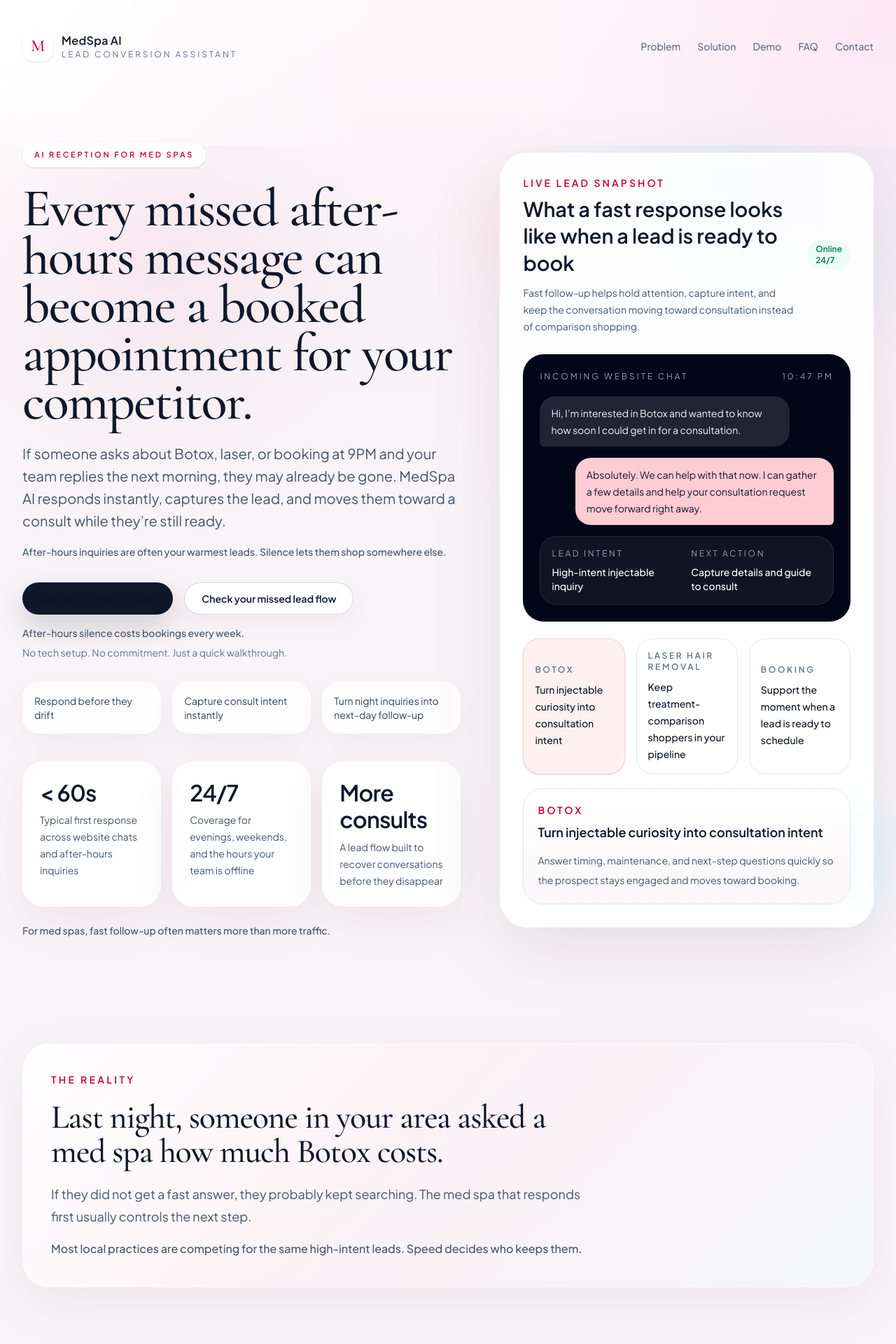
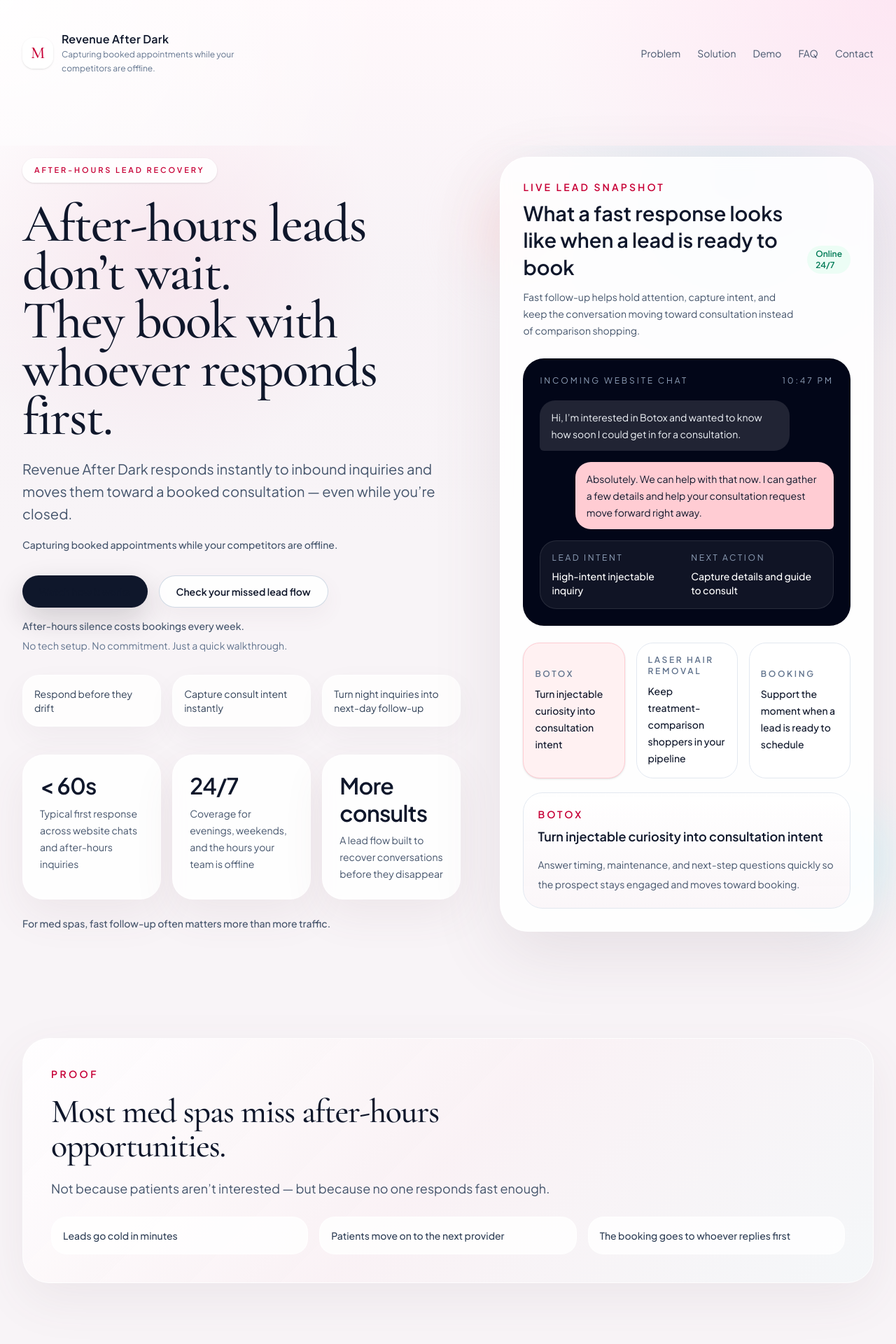
Before and after one commit to tryshone-dev/lead-system-site, a React (Vite) app: page / in a window 1280 px wide. Shown: the top 1920 px of the page at 70% size. Built offline with nearby package versions, Linux system fonts and the light colour scheme.

Commit message:
Update Revenue After Dark landing copy

```diff
--- a/index.html
+++ b/index.html
@@ -3,10 +3,10 @@
   <head>
     <meta charset="UTF-8" />
     <meta name="viewport" content="width=device-width, initial-scale=1.0" />
-    <title>MedSpa AI | Instant Lead Replies for Med Spas</title>
+    <title>Revenue After Dark | After-Hours Lead Recovery for Med Spas</title>
     <meta
       name="description"
-      content="MedSpa AI helps med spas respond instantly to inquiries, capture leads, and support more booked appointments."
+      content="Revenue After Dark helps med spas capture booked appointments while competitors are offline with after-hours lead recovery."
     />
     <link rel="preconnect" href="https://fonts.googleapis.com" />
     <link rel="preconnect" href="https://fonts.gstatic.com" crossorigin />
--- a/src/App.jsx
+++ b/src/App.jsx
@@ -53,21 +53,28 @@ const proofPoints = [
 const workflow = [
   {
     step: "1",
-    title: "A prospect asks about a treatment",
-    description:
-      "They ask about Botox, laser, pricing, availability, or booking from your website or social channel.",
+    title: "A lead visits your site after hours",
+    description: "They arrive when your front desk is closed, unavailable, or tied up with patients.",
   },
   {
     step: "2",
-    title: "MedSpa AI responds immediately",
-    description:
-      "The conversation stays warm while the system captures key details and intent.",
+    title: "They ask a question or show interest",
+    description: "It could be Botox, filler, laser, skincare, pricing, or a booking-related question.",
   },
   {
     step: "3",
-    title: "Your team follows up with context",
-    description:
-      "Staff receives a warmer lead, cleaner notes, and a much easier path to booking the consultation.",
+    title: "Revenue After Dark responds instantly",
+    description: "The first reply happens while the lead is still engaged and ready to keep talking.",
+  },
+  {
+    step: "4",
+    title: "The conversation moves toward booking",
+    description: "The system captures intent and moves the lead toward the next consultation step.",
+  },
+  {
+    step: "5",
+    title: "You wake up to qualified inquiries or scheduled consults",
+    description: "Your team starts with cleaner context and a better chance of converting the lead.",
   },
 ];
 
@@ -165,7 +172,7 @@ const pricingPlans = [
 
 const faqs = [
   {
-    question: "What kinds of inquiries can MedSpa AI handle?",
+    question: "What kinds of inquiries can Revenue After Dark handle?",
     answer:
       "Common med spa lead conversations including Botox, fillers, laser hair removal, skincare, pricing questions, consultation requests, appointment timing, and general booking support.",
   },
@@ -321,11 +328,11 @@ function MobileStickyCTA() {
     <div className="fixed inset-x-0 bottom-0 z-40 border-t border-white/80 bg-white/92 px-4 py-3 shadow-[0_-12px_40px_rgba(74,58,69,0.12)] backdrop-blur md:hidden">
       <div className="mx-auto flex max-w-lg items-center justify-between gap-3">
         <div className="min-w-0">
-          <p className="text-xs font-semibold uppercase tracking-[0.22em] text-rose-700">MedSpa AI</p>
+          <p className="text-xs font-semibold uppercase tracking-[0.22em] text-rose-700">Revenue After Dark</p>
           <p className="truncate text-sm text-slate-600">Turn after-hours leads into booked consults</p>
         </div>
         <PrimaryButton href="#contact" className="shrink-0 px-5 py-3">
-          Book a 10-minute demo
+          Watch how it works
         </PrimaryButton>
       </div>
     </div>
@@ -370,8 +377,10 @@ export default function App() {
               <span className="font-serif text-2xl leading-none text-rose-700">M</span>
             </div>
             <div>
-              <p className="text-base font-semibold tracking-[0.02em]">MedSpa AI</p>
-              <p className="text-xs uppercase tracking-[0.24em] text-slate-500">Lead Conversion Assistant</p>
+              <p className="text-base font-semibold tracking-[0.02em]">Revenue After Dark</p>
+              <p className="max-w-[18rem] text-xs leading-5 text-slate-500">
+                Capturing booked appointments while your competitors are offline.
+              </p>
             </div>
           </a>
 
@@ -397,19 +406,21 @@ export default function App() {
         <main id="top">
           <section className="grid gap-14 py-18 lg:grid-cols-[1.08fr_0.92fr] lg:items-center lg:py-24">
             <div>
-              <Badge>AI Reception for Med Spas</Badge>
+              <Badge>After-Hours Lead Recovery</Badge>
               <h1 className="mt-6 max-w-4xl font-serif text-5xl leading-[0.9] tracking-tight text-slate-900 sm:text-6xl lg:text-[4.8rem]">
-                Every missed after-hours message can become a booked appointment for your competitor.
+                After-hours leads don’t wait.
+                <br />
+                They book with whoever responds first.
               </h1>
               <p className="mt-6 max-w-2xl text-lg leading-8 text-slate-600 sm:text-xl">
-                If someone asks about Botox, laser, or booking at 9PM and your team replies the next morning, they may already be gone. MedSpa AI responds instantly, captures the lead, and moves them toward a consult while they’re still ready.
+                Revenue After Dark responds instantly to inbound inquiries and moves them toward a booked consultation — even while you’re closed.
               </p>
               <p className="mt-4 max-w-2xl text-sm font-medium leading-6 text-slate-600">
-                After-hours inquiries are often your warmest leads. Silence lets them shop somewhere else.
+                Capturing booked appointments while your competitors are offline.
               </p>
 
               <div className="mt-8 flex flex-col gap-4 sm:flex-row">
-                <PrimaryButton href="#contact">See the 10-minute demo</PrimaryButton>
+                <PrimaryButton href="#demo">Watch how it works</PrimaryButton>
                 <SecondaryButton href="#demo">Check your missed lead flow</SecondaryButton>
               </div>
               <p className="mt-4 text-sm font-medium text-slate-600">After-hours silence costs bookings every week.</p>
@@ -512,16 +523,18 @@ export default function App() {
 
           <section className="py-10 sm:py-14">
             <div className="rounded-[38px] border border-white/80 bg-[linear-gradient(135deg,rgba(255,255,255,0.9),rgba(249,241,245,0.88),rgba(243,247,249,0.88))] p-8 shadow-[0_24px_70px_rgba(102,76,91,0.08)] sm:p-10">
-              <p className="text-sm font-semibold uppercase tracking-[0.24em] text-rose-700">The Reality</p>
+              <p className="text-sm font-semibold uppercase tracking-[0.24em] text-rose-700">Proof</p>
               <h2 className="mt-5 max-w-3xl font-serif text-4xl leading-[1.02] tracking-tight text-slate-900 sm:text-5xl">
-                Last night, someone in your area asked a med spa how much Botox costs.
+                Most med spas miss after-hours opportunities.
               </h2>
               <p className="mt-5 max-w-3xl text-base leading-8 text-slate-600 sm:text-lg">
-                If they did not get a fast answer, they probably kept searching. The med spa that responds first usually controls the next step.
+                Not because patients aren’t interested — but because no one responds fast enough.
               </p>
-              <p className="mt-4 max-w-3xl text-sm font-medium leading-7 text-slate-600 sm:text-base">
-                Most local practices are competing for the same high-intent leads. Speed decides who keeps them.
-              </p>
+              <ul className="mt-6 grid gap-3 text-sm font-medium text-slate-700 sm:grid-cols-3 sm:gap-4">
+                <li className="rounded-[22px] border border-white/80 bg-white/80 px-4 py-4">Leads go cold in minutes</li>
+                <li className="rounded-[22px] border border-white/80 bg-white/80 px-4 py-4">Patients move on to the next provider</li>
+                <li className="rounded-[22px] border border-white/80 bg-white/80 px-4 py-4">The booking goes to whoever replies first</li>
+              </ul>
             </div>
           </section>
 
@@ -581,7 +594,7 @@ export default function App() {
             <SectionHeading
               eyebrow="Where Leads Slip Away"
               title="The missed-conversion problem usually starts in the channels med spas rely on most."
-              description="MedSpa AI is designed for the moments where response delays quietly cost consultations, from website chats to DMs and missed calls."
+              description="Revenue After Dark is designed for the moments where response delays quietly cost consultations, from website chats to DMs and missed calls."
             />
 
             <div className="mt-12 grid gap-6 md:grid-cols-2 xl:grid-cols-4">
@@ -595,7 +608,7 @@ export default function App() {
             <SectionHeading
               eyebrow="The Solution"
               title="After-hours lead recovery for med spas."
-              description="MedSpa AI gives your practice a polished first response when your team is busy, closed, or unavailable, so more inquiries become qualified consult opportunities."
+              description="Revenue After Dark gives your practice a polished first response when your team is busy, closed, or unavailable, so more inquiries become qualified consult opportunities."
             />
 
             <p className="mt-6 max-w-3xl text-sm font-medium text-slate-600">
@@ -608,10 +621,30 @@ export default function App() {
               ))}
             </div>
 
+            <div className="mt-14">
+              <SectionHeading
+                eyebrow="How It Works"
+                title="How it works"
+                description="A simple flow designed to respond fast, hold attention, and move after-hours interest toward booking."
+              />
+            </div>
             <div className="mt-8 grid gap-6 lg:grid-cols-3">
               {workflow.map((item) => (
                 <WorkflowCard key={item.step} {...item} />
               ))}
+            </div>
+          </section>
+
+          <section className="py-12 sm:py-16">
+            <div className="rounded-[36px] border border-white/80 bg-[linear-gradient(135deg,rgba(255,255,255,0.9),rgba(248,242,246,0.9),rgba(243,247,249,0.88))] p-8 shadow-[0_24px_70px_rgba(102,76,91,0.08)] sm:p-10">
+              <h2 className="max-w-3xl font-serif text-4xl leading-[1.02] tracking-tight text-slate-900 sm:text-5xl">
+                You’re already getting traffic.
+                <br />
+                You’re just not capturing it.
+              </h2>
+              <div className="mt-8">
+                <PrimaryButton href="#demo">Watch how it works</PrimaryButton>
+              </div>
             </div>
           </section>
 
@@ -662,7 +695,7 @@ export default function App() {
               description="Click a common med spa question below to see how the system responds, captures information, and keeps the conversation moving toward a consultation."
             />
             <p className="mt-6 max-w-3xl text-sm font-medium text-slate-600">
-              This is the exact moment most med spas lose the booking.
+              This is what happens when a lead doesn’t get a response.
             </p>
 
             <div className="mt-12">
--- a/src/components/ChatDemo.jsx
+++ b/src/components/ChatDemo.jsx
@@ -196,7 +196,7 @@ export function ChatDemo() {
       <div className="overflow-hidden rounded-[36px] border border-white/75 bg-slate-950 p-5 shadow-[0_28px_90px_rgba(91,66,83,0.12)] sm:p-6">
         <div className="flex items-center justify-between border-b border-white/10 pb-4">
           <div>
-            <p className="text-sm font-semibold uppercase tracking-[0.22em] text-rose-200">MedSpa AI Demo</p>
+            <p className="text-sm font-semibold uppercase tracking-[0.22em] text-rose-200">Revenue After Dark Demo</p>
             <p className="mt-1 text-sm text-slate-400">Front-end chatbot preview for your website</p>
           </div>
           <div className="rounded-full bg-emerald-500/15 px-3 py-1 text-xs font-semibold text-emerald-300">
--- a/src/components/ContactForm.jsx
+++ b/src/components/ContactForm.jsx
@@ -11,7 +11,7 @@ export function ContactForm() {
       </div>
 
       <form className="space-y-5" action="https://formspree.io/f/xvzdlvye" method="POST">
-        <input type="hidden" name="_subject" value="New MedSpa Lead" />
+        <input type="hidden" name="_subject" value="New Revenue After Dark Lead" />
         <input type="hidden" name="_next" value="https://lead-system-site.vercel.app/thanks.html" />
 
         <div className="grid gap-5 sm:grid-cols-2">
```
